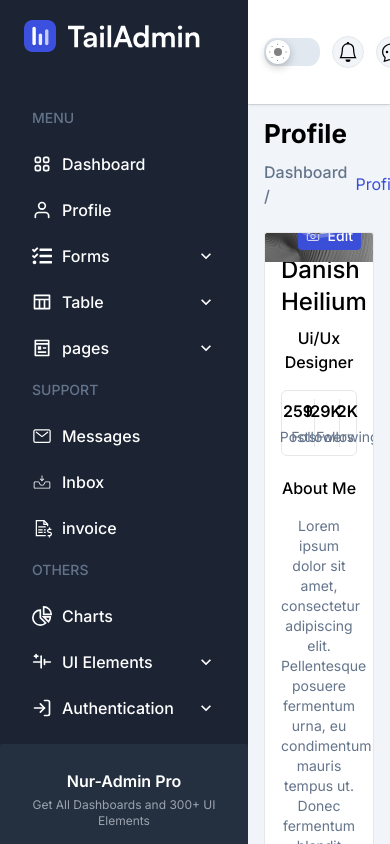
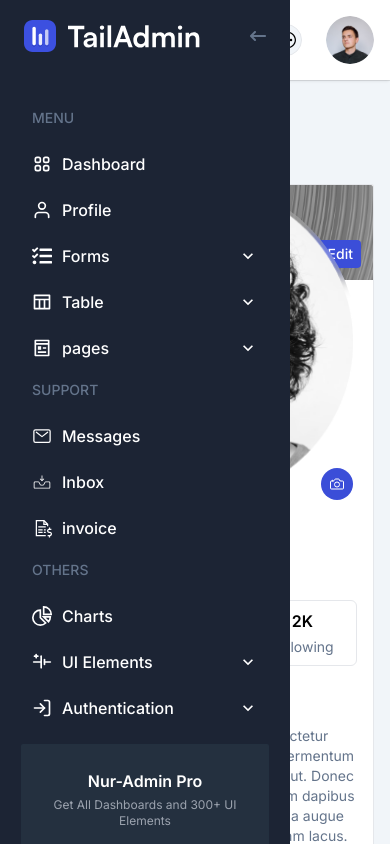
Before and after one commit to eCodeVoyager/NurAdmin-Dashboard, a React (Vite) app: page /profile in a window 390 px wide. Built offline with nearby package versions, Linux system fonts and the light colour scheme.

Commit message:
modifiy sidebar for mobile version

```diff
--- a/src/components/screen/Profile/Card.jsx
+++ b/src/components/screen/Profile/Card.jsx
@@ -9,7 +9,7 @@ const Card = () => {
       <div className="relative z-20 h-35 md:h-65">
         <img src={coverPhoto} alt="profile cover" className="h-full w-full rounded-tl-sm rounded-tr-sm object-cover object-center" />
         <div className="absolute bottom-3 right-3 z-10 md:bottom-4 md:right-4">
-          <label for="cover" className="flex cursor-pointer items-center justify-center gap-2 rounded bg-primary px-2 py-1 text-sm font-medium text-white hover:bg-opacity-80 md:px-4">
+          <label htmlFor="cover" className="flex cursor-pointer items-center justify-center gap-2 rounded bg-primary px-2 py-1 text-sm font-medium text-white hover:bg-opacity-80 md:px-4">
             <input type="file" name="cover" id="cover" className="sr-only" />
             <span>
               <IoCameraOutline />
@@ -22,7 +22,7 @@ const Card = () => {
         <div className="relative z-30 mx-auto -mt-22 h-30 w-full max-w-30 rounded-full bg-white/20 p-1 backdrop-blur sm:h-44 sm:max-w-44 sm:p-3">
           <div className="relative drop-shadow-2">
             <img src={userPhoto} alt="profile" />
-            <label for="profile" className="absolute bottom-0 right-0 flex h-8 w-8 cursor-pointer items-center justify-center rounded-full bg-primary text-white hover:bg-opacity-90 sm:bottom-2 sm:right-2">
+            <label htmlFor="profile" className="absolute bottom-0 right-0 flex h-8 w-8 cursor-pointer items-center justify-center rounded-full bg-primary text-white hover:bg-opacity-90 sm:bottom-2 sm:right-2">
               <IoCameraOutline />
               <input type="file" name="profile" id="profile" className="sr-only" />
             </label>
--- a/src/components/shared/Buredcrumb/BredCrumb.jsx
+++ b/src/components/shared/Buredcrumb/BredCrumb.jsx
@@ -9,12 +9,12 @@ const BredCrumb = ({pageName}) => {
                 </h2>
 
                 <nav>
-                  <ol className="flex items-center gap-2">
+                  <ul className="flex items-center gap-2">
                     <li>
                       <Link className="font-medium text-secondary" href="index.html">Dashboard /</Link>
                     </li>
                     <li className="text-primary">{pageName}</li>
-                  </ol>
+                  </ul>
                 </nav>
               </div>
   )
--- a/src/components/shared/Navbar/Navbar.jsx
+++ b/src/components/shared/Navbar/Navbar.jsx
@@ -5,13 +5,18 @@ import { Link } from "react-router-dom";
 import { BsChatDots } from "react-icons/bs"
 import userImg from "../../../assets/images/user-01.png";
 import { RiArrowDownSLine } from "react-icons/ri";
+import { useSidebar } from "../../../context/SidebarProvider";
+import { RxHamburgerMenu } from "react-icons/rx";
+
+const Navbar = () => {
+  const { toggleSidebar } = useSidebar();
 
 
-const Navbar = () => {
   return (
     <header className="sticky top-0 z-[999] flex w-full bg-foreGround shadow-[0px_2px_3px_-1px_rgba(0,0,0,0.1),0px_1px_0px_0px_rgba(25,28,33,0.02),0px_0px_0px_1px_rgba(25,28,33,0.08)] dark:drop-shadow-none">
 
       <nav className="flex flex-grow w-full items-center justify-between px-4 py-4 shadow-2 md:px-6 2xl:px-11">
+        <button onClick={toggleSidebar} className="lg:hidden border p-1"><RxHamburgerMenu /></button>
         <div className="hidden sm:block">
           <form action="" method="POST">
             <div className="relative flex items-center">
@@ -46,16 +51,16 @@ const Navbar = () => {
 
 
           </ul>
-          <div className="">
-            <Link className="flex items-center gap-3">
-              <span className="flex items-end flex-col">
+          <div className="lg:w-full">
+            <Link className="flex items-center gap-3 justify-end">
+              <span className="hidden lg:flex items-end flex-col">
                 <span className="block text-sm font-medium text-black">Thomas Anree</span>
                 <span className="block text-xs font-medium text-secondary">UX Designer</span>
               </span>
               <div className="w-12 h-12 rounded-complete overflow-hidden">
                 <img className="w-full h-full object-cover" src={userImg} alt="user image" />
               </div>
-              <RiArrowDownSLine className="text-xl" />
+              <RiArrowDownSLine className="text-xl hidden lg:inline" />
             </Link>
           </div>
         </div>
--- a/src/components/shared/SideBar/Sidebar.jsx
+++ b/src/components/shared/SideBar/Sidebar.jsx
@@ -1,4 +1,4 @@
-import React from 'react'
+import React, { useEffect } from 'react'
 import logo from '../../../assets/images/logo.svg'
 import { HiOutlineViewGrid } from "react-icons/hi";
 import { RiTableLine, RiPagesLine } from "react-icons/ri";
@@ -13,22 +13,37 @@ import { FiHome, FiUser } from "react-icons/fi";
 import { FaTasks } from "react-icons/fa";
 import { Link } from 'react-router-dom';
 import { useState } from "react";
-
+import { useSidebar } from '../../../context/SidebarProvider';
+import { FaArrowLeftLong } from "react-icons/fa6";
 
 const Sidebar = () => {
+    const { activeSidebar, toggleSidebar } = useSidebar()
     const [activeMenu, setActiveMenu] = useState(null);
 
     const handleMenuClick = (menu) => {
         setActiveMenu(menu === activeMenu ? null : menu);
     };
 
+    const [isMobile, setIsMobile] = useState(window.innerWidth < 767);
+
+    useEffect(() => {
+        const handleResize = () => {
+            setIsMobile(window.innerWidth < 767);
+        };
+        window.addEventListener('resize', handleResize);
+        return () => window.removeEventListener('resize', handleResize);
+    }, []);
     return (
+        <aside className={`h-screen bg-dark duration-300 z-[9999] ease-in-out ${isMobile && activeSidebar ? "absolute -left-[100%] top-0 " : `flex w-[18.125rem] left-0 top-0 ${isMobile ? "absolute" : "relative"}`}`}>
+
             <div className='w-full no-scrollbar flex flex-col overflow-y-scroll duration-300 ease-linear'>
                 {/* sidebar header  */}
-            <div className="py-5 px-6 sticky top-0 bg-dark z-50">
+                <div className="py-5 px-6 sticky top-0 bg-dark z-50 flex justify-between items-center">
                     <a href="/">
                         <img src={logo} alt="" />
                     </a>
+                    <button className='lg:hidden' onClick={toggleSidebar}><FaArrowLeftLong className='text-secondary'/></button>
+
                 </div>
                 {/* Sidebar menu  */}
                 <div className="">
@@ -147,6 +162,8 @@ const Sidebar = () => {
                     </Link>
                 </div>
             </div>
+        </aside>
+
     )
 }
 
--- /dev/null
+++ b/src/context/SidebarProvider.jsx
@@ -0,0 +1,21 @@
+// SidebarContext.js
+import React, { createContext, useContext, useState } from 'react';
+
+const SidebarContext = createContext();
+
+export const SidebarProvider = ({ children }) => {
+
+    const [activeSidebar, setActiveSidebar] = useState(false);
+
+    const toggleSidebar = () => {
+        setActiveSidebar(prevState => !prevState);
+    };
+
+    return (
+        <SidebarContext.Provider value={{ activeSidebar, toggleSidebar }}>
+            {children}
+        </SidebarContext.Provider>
+    );
+};
+
+export const useSidebar = () => useContext(SidebarContext);
--- a/src/hooks/useTest.jsx
+++ /dev/null
@@ -1,3 +0,0 @@
-// your custom hooks here
-
-console.log("================================:", "custom hooks");
--- a/src/layouts/RootLayout.jsx
+++ b/src/layouts/RootLayout.jsx
@@ -6,10 +6,7 @@ const RootLayout = () => {
   return (
     <div className="flex h-screen overflow-hidden">
       {/* sidebar start here  */}
-      <aside className="flex w-75 h-screen bg-dark">
         <Sidebar />
-      </aside>
-
       {/* content aria  */}
       <div className="relative flex flex-1 flex-col overflow-y-auto overflow-x-hidden">
         <Navbar />
--- a/src/main.jsx
+++ b/src/main.jsx
@@ -3,9 +3,12 @@ import ReactDOM from "react-dom/client";
 import { RouterProvider } from "react-router-dom";
 import { router } from "./routes";
 import "./styles/index.css";
+import { SidebarProvider } from "./context/SidebarProvider";
 
 ReactDOM.createRoot(document.getElementById("root")).render(
   <React.StrictMode>
-    <RouterProvider router={router} />
+    <SidebarProvider>
+      <RouterProvider router={router} />
+    </SidebarProvider>
   </React.StrictMode>
 );
```
Lines whose indentation alone changed are shown as unchanged.
